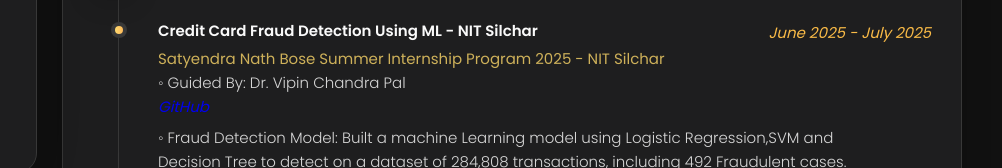
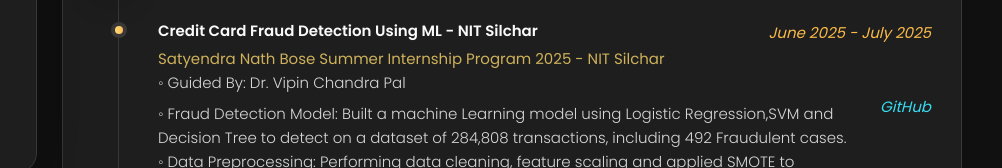
Before and after one commit to Rahul-Kumarrkg/Rahul.github.io, a plain HTML site: page index.html in a window 1280 px wide. Both pictures are taken after a click on the button "Resume". Shown: the part 632-800 px from the top of the page, 278-1280 px from the left. Drawn offline with nearby package versions, Linux system fonts and the light colour scheme.

Commit message:
style.css

```diff
--- a/style.css
+++ b/style.css
@@ -787,6 +787,13 @@
     float: right;
   }
 
+  .timeline-list h3 span a{
+    color: rgb(54, 221, 243);
+    font-weight: var(--fw-400);
+    line-height: 1.6;
+    float: right;
+  }
+
 
   .timeline-item:not(:last-child)::before {
     content: "";
@@ -1868,4 +1875,5 @@
 
     .timeline-text { max-width: 700px; }
 
-  }
+
+  }
```
